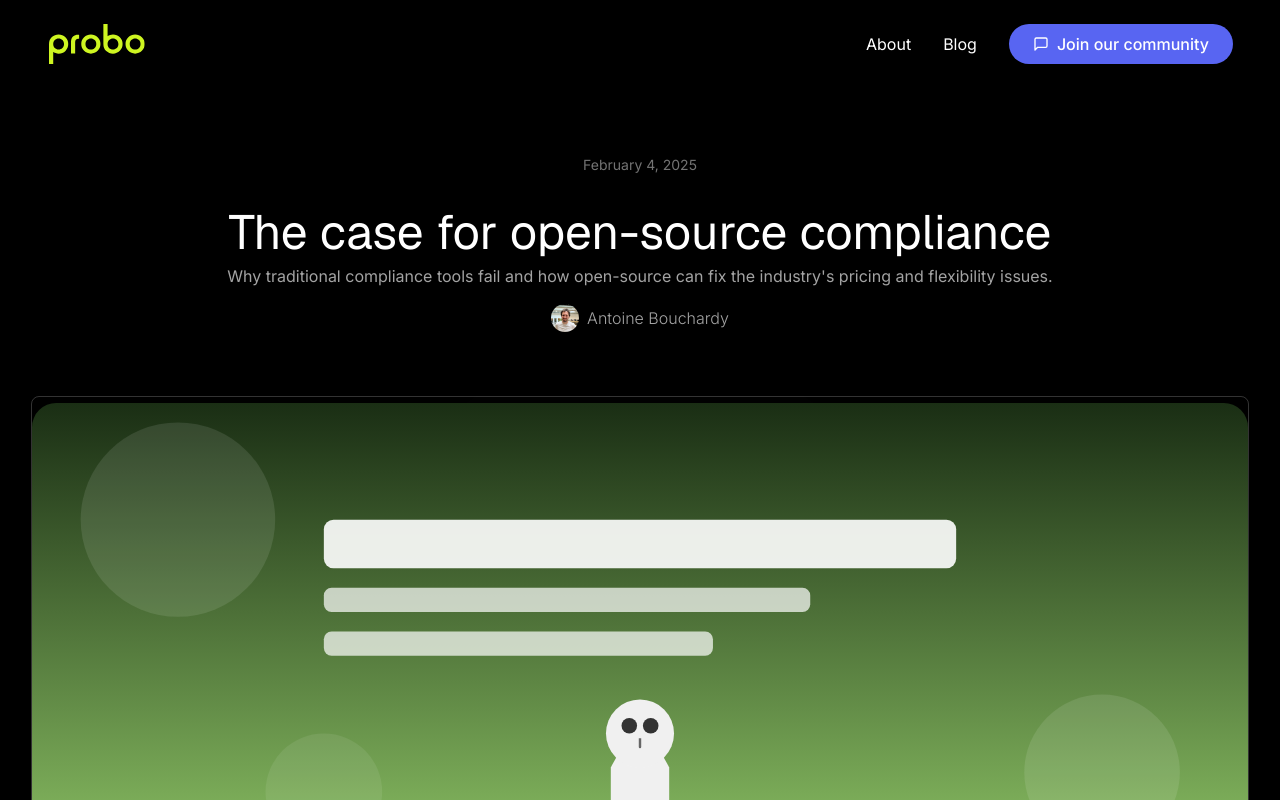
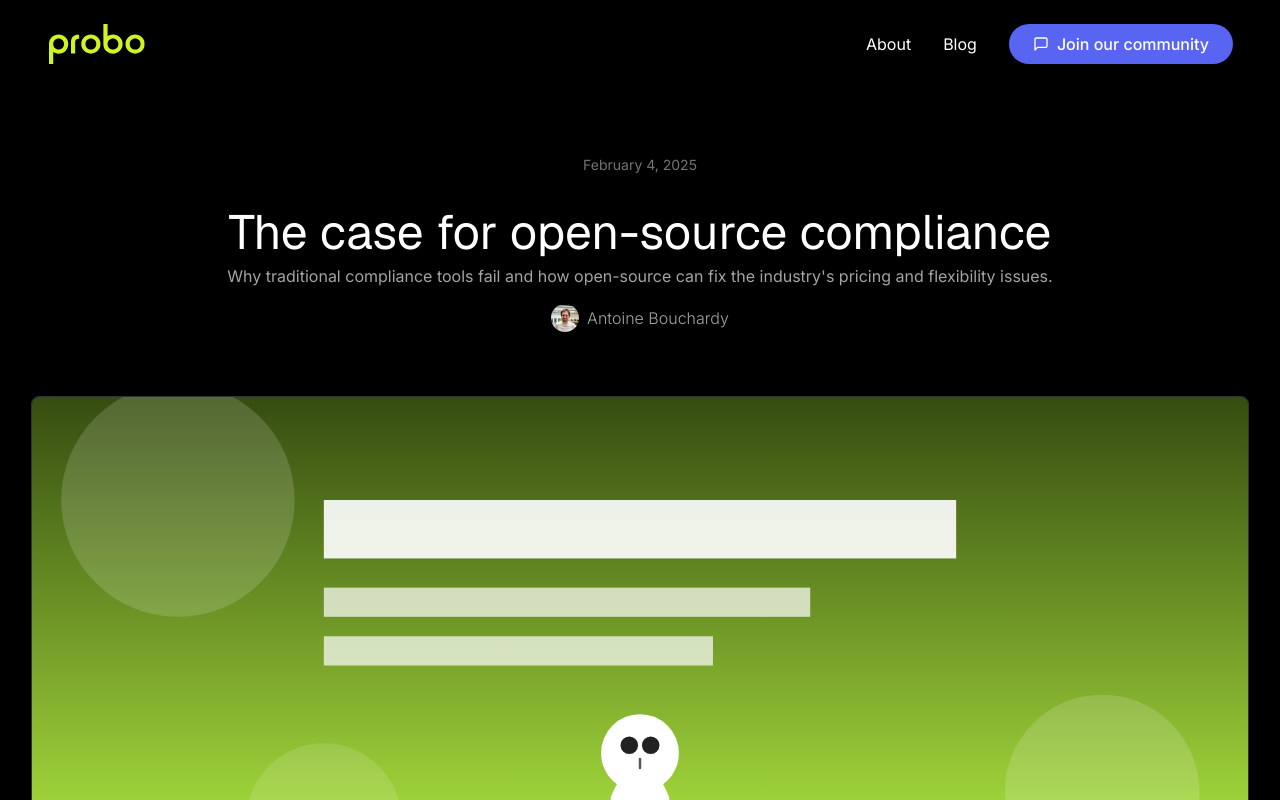
Before and after one commit to getprobo/getprobo.com, a Next.js app: page /blog/2025-02-04-the-case-for-open-source-compliance in a window 1280 px wide. Shown: the top 800 px of the page. Built offline with nearby package versions, Linux system fonts and the light colour scheme; no server answers.

Commit message:
Update blog image
Signed-off-by: gearnode <bryan@frimin.fr>

```diff
--- a/app/blog/[slug]/page.tsx
+++ b/app/blog/[slug]/page.tsx
@@ -123,15 +123,13 @@ export default async function BlogPost(props: Props) {
         <section className="relative h-[500px] my-16 flex items-center justify-center overflow-hidden">
           <div className="absolute w-[300px] h-[300px] rounded-full bg-white/5 blur-[100px]" />
           <div className="relative z-10 w-full h-full">
-            {post.coverImage && (
               <Image
                 src={post.coverImage}
                 alt={post.title}
                 fill
                 priority
-                className="object-contain border border-white/20 rounded-lg"
+                className="object-cover border border-white/20 rounded-lg w-full h-full"
               />
-            )}
           </div>
         </section>
 
```
Also changed, not shown: public/blog/placeholder.svg.
